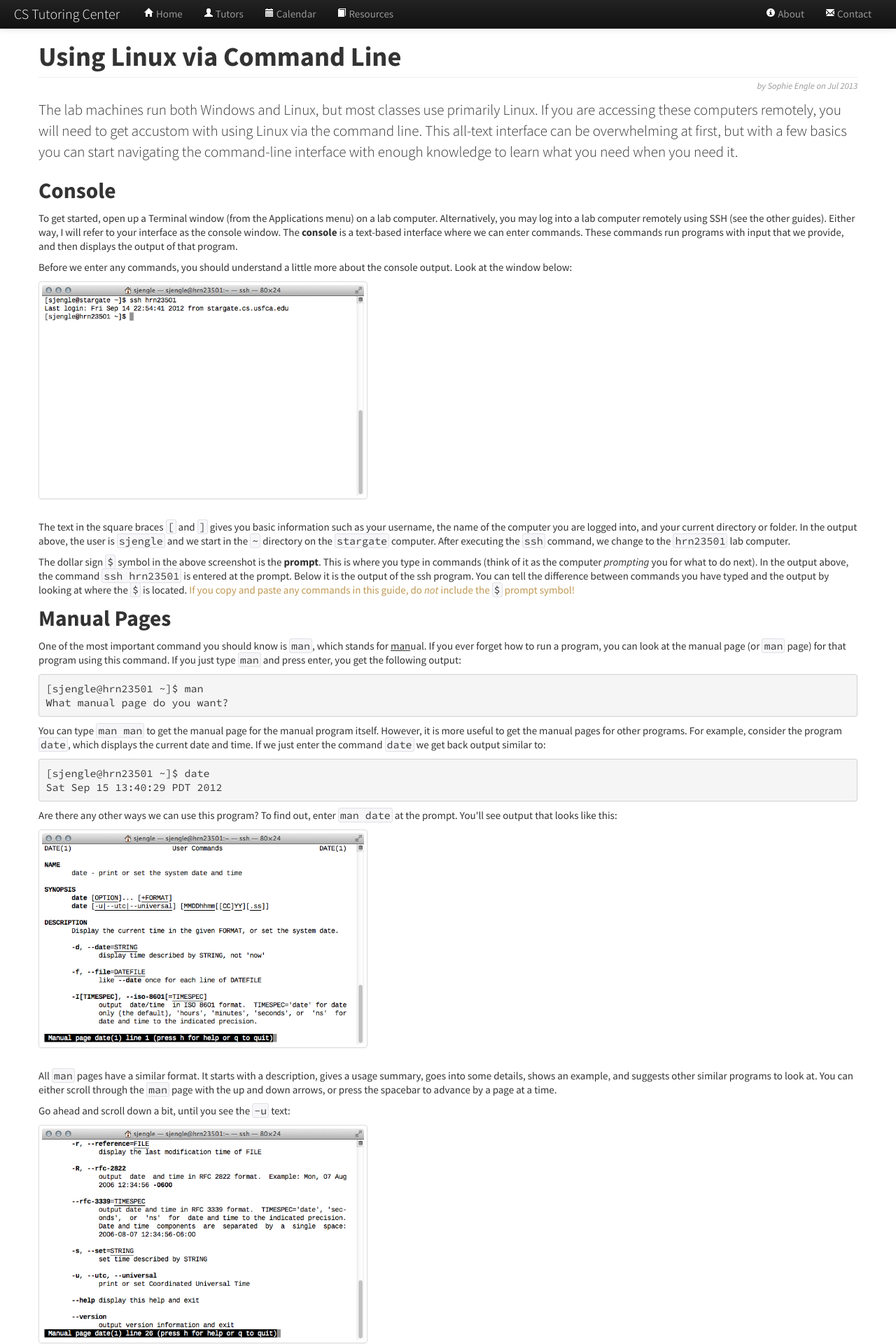
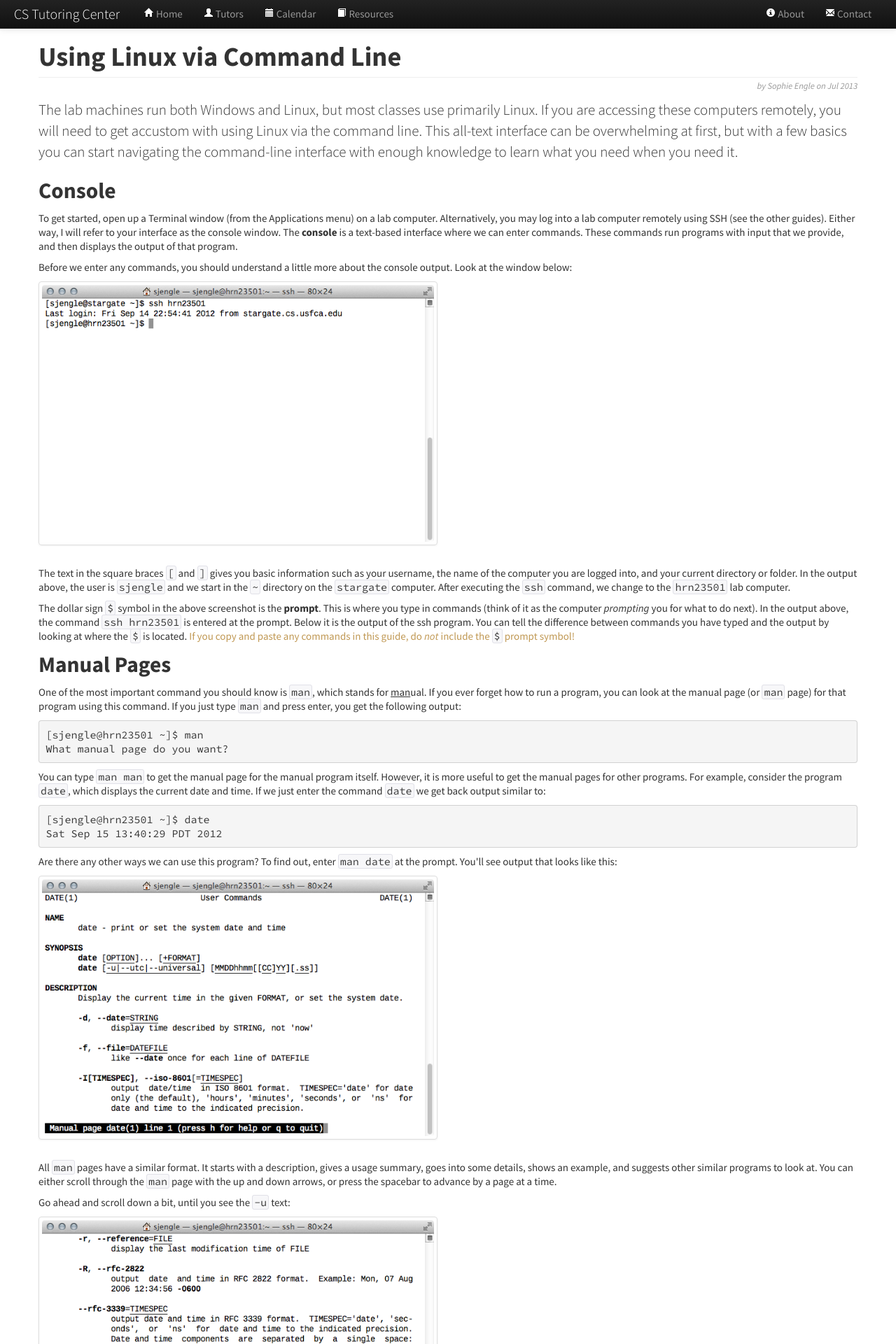
Before and after one commit to CSTutors/CSTutors.github.io, a Jekyll site: the page built from _posts/2013-07-31-using-linux-via-command-line.html, in a window 1280 px wide. Shown: the top 1920 px of the page at 70% size. Built offline with Jekyll 4.4.1, drawn with Linux system fonts in a browser that asks for light colours.

Commit message:
Updated thumbnail code and formatting.

```diff
--- a/_includes/thumbnail.html
+++ b/_includes/thumbnail.html
@@ -1,5 +1,5 @@
 <ul class="thumbnails">
-    <li class="span5">
+    <li class="span6">
         <a href="{{sites.url}}/assets/{{include.image}}" class="thumbnail">
             <img src="{{sites.url}}/assets/{{include.image}}" width="100%">
         </a>
--- a/_posts/2013-07-20-email-forwarding.html
+++ b/_posts/2013-07-20-email-forwarding.html
@@ -10,7 +10,7 @@ lead: 'Official university-related email, including the mailing lists for most C
 
 <p>If you do not want to check your <code>@dons.usfca.edu</code> email daily, you should setup email forwarding to an account you do check on a daily basis. Once you have email forwarding properly setup, all email (minus spam) sent to your <code>@dons.usfca.edu</code> email address will automatically be forwarded to your personal email address.</p>
 
-<p><img src="{{ sites.url}}/assets/email-forwarding.png" class="img-polaroid" width="500"></p>
+{% include thumbnail.html image="email-forwarding.png" %}
 
 <p>To setup email forwarding for your <code>@dons.usfca.edu</code> email, you first need to log in to <a href="https://connect.usfca.edu/">USF Connect</a> and click the "Email" icon near the top of the page. From there, you should be able to use the following guide to setup email forwarding:</p>
 
@@ -28,7 +28,7 @@ lead: 'Official university-related email, including the mailing lists for most C
 
 <p>You can send email from your <code>@dons.usfca.edu</code> email address without having to login to USF Connect. For example, in Gmail, you can select which email address to send from:</p>
 
-<p><img src="{{ sites.url}}/assets/email-sending.png" class="img-polaroid" width="500"></p>
+{% include thumbnail.html image="email-sending.png" %}
 
 <p>If you are using Gmail, you can use the following guide to send email using your <code>@dons.usfca.edu</code> address from your other account:</p>
 
--- a/_posts/2013-07-31-using-linux-via-command-line.html
+++ b/_posts/2013-07-31-using-linux-via-command-line.html
@@ -12,13 +12,7 @@ lead: 'The lab machines run both Windows and Linux, but most classes use primari
 
 <p>Before we enter any commands, you should understand a little more about the console output. Look at the window below:</p>
 
-<ul class="thumbnails">
-    <li class="span5">
-        <a href="{{ sites.url}}/assets/linux-console.png" class="thumbnail">
-            <img src="{{ sites.url}}/assets/linux-console.png" width="100%">
-        </a>
-    </li>
-</ul>
+{% include thumbnail.html image="linux-console.png" %}
 
 <p>The text in the square braces <code>[</code> and <code>]</code> gives you basic information such as your username, the name of the computer you are logged into, and your current directory or folder. In the output above, the user is <code>sjengle</code> and we start in the <code>~</code> directory on the <code>stargate</code> computer. After executing the <code>ssh</code> command, we change to the <code>hrn23501</code> lab computer.</p>
 
@@ -42,25 +36,13 @@ Sat Sep 15 13:40:29 PDT 2012
 
 <p>Are there any other ways we can use this program? To find out, enter <code>man date</code> at the prompt. You'll see output that looks like this:</p>
 
-<ul class="thumbnails">
-    <li class="span5">
-        <a href="{{ sites.url}}/assets/linux-man-date1.png" class="thumbnail">
-            <img src="{{ sites.url}}/assets/linux-man-date1.png" width="100%">
-        </a>
-    </li>
-</ul>
+{% include thumbnail.html image="linux-man-date1.png" %}
 
 <p>All <code>man</code> pages have a similar format. It starts with a description, gives a usage summary, goes into some details, shows an example, and suggests other similar programs to look at. You can either scroll through the <code>man</code> page with the up and down arrows, or press the spacebar to advance by a page at a time.</p>
 
 <p>Go ahead and scroll down a bit, until you see the <code>-u</code> text:</p>
 
-<ul class="thumbnails">
-    <li class="span5">
-        <a href="{{ sites.url}}/assets/linux-man-date2.png" class="thumbnail">
-            <img src="{{ sites.url}}/assets/linux-man-date2.png" width="100%">
-        </a>
-    </li>
-</ul>
+{% include thumbnail.html image="linux-man-date2.png" %}
 
 <p>This is a flag (also called a command-line argument or parameter) that we can pass to the <code>date</code> program to change how it outputs the date. The <code>man</code> pages will always provide a list of flags you can pass to a program to change its behavior.</p>
 
@@ -73,13 +55,7 @@ Sat Sep 15 20:40:57 UTC 2012
 
 <p>The following shows the console output after running all of the above commands:</p>
 
-<ul class="thumbnails">
-    <li class="span5">
-        <a href="{{ sites.url}}/assets/linux-console-man-date.png" class="thumbnail">
-            <img src="{{ sites.url}}/assets/linux-console-man-date.png" width="100%">
-        </a>
-    </li>
-</ul>
+{% include thumbnail.html image="linux-console-man-date.png" %}
 
 <p>Even seasoned Linux users occasionally forget the flags you can specify to a program, and rely on <code>man</code> pages to look it up.</p>
 
@@ -136,13 +112,7 @@ cs221                       google_app_engine
 
 <p>Above, you can see directories and files that were hidden before. There are several other flags you can pass to <code>ls</code> as well. For example, you can see the result of the <code>--color</code> flag in the screenshot below:</p>
 
-<ul class="thumbnails">
-    <li class="span5">
-        <a href="{{ sites.url}}/assets/linux-ls-color.png" class="thumbnail">
-            <img src="{{ sites.url}}/assets/linux-ls-color.png" width="100%">
-        </a>
-    </li>
-</ul>
+{% include thumbnail.html image="linux-ls-color.png" %}
 
 <p>We can change our current directory using the <code>cd</code> (or <u>c</u>hange <u>d</u>irectory) program. For example, enter <code>cd /home/public</code> at the prompt and notice how the text in the square brackets <code>[ ]</code> changes:</p>
 
@@ -190,25 +160,13 @@ cs110  cs212  cs326  public  web
 
 <p>There are several commands for displaying and manipulating text files. For example, you can use the <code>cat</code> command (con<u>cat</u>enate and print) if you just need to see what is in a small text file. Consider the following example:</p>
 
-<ul class="thumbnails">
-    <li class="span5">
-        <a href="{{ sites.url}}/assets/linux-cat-hello-goodbye.png" class="thumbnail">
-            <img src="{{ sites.url}}/assets/linux-cat-hello-goodbye.png" width="100%">
-        </a>
-    </li>
-</ul>
+{% include thumbnail.html image="linux-cat-hello-goodbye.png" %}
 
 <p class="muted"><i>(For the above example to work, you need to already have files <code>hello.txt</code> and <code>goodbye.txt</code> in your directory.)</i></p>
 
 <p>You can also use <code>cp</code> to make a <u>c</u>o<u>p</u>y of a file, <code>mv</code> to <u>m</u>o<u>v</u>e a file to a new location, and <code>rm</code> to <u>r</u>e<u>m</u>ove a file entirely. For example:</p>
 
-<ul class="thumbnails">
-    <li class="span5">
-        <a href="{{ sites.url}}/assets/linux-ls-cp-mv-rm.png" class="thumbnail">
-            <img src="{{ sites.url}}/assets/linux-ls-cp-mv-rm.png" width="100%">
-        </a>
-    </li>
-</ul>
+{% include thumbnail.html image="linux-ls-cp-mv-rm.png" %}
 
 <p>It can be slow and tedious to remove one file at a time. Next, we discuss how to use the wildcard symbol to speed up the process.</p>
 
@@ -251,13 +209,7 @@ books.jpg       goldengate.jpg  olivetrees.jpg  sophie.jpg
 
 <p>The entire wildcard example is below:</p>
 
-<ul class="thumbnails">
-    <li class="span5">
-        <a href="{{ sites.url}}/assets/linux-wildcards.png" class="thumbnail">
-            <img src="{{ sites.url}}/assets/linux-wildcards.png" width="100%">
-        </a>
-    </li>
-</ul>
+{% include thumbnail.html image="linux-wildcards.png" %}
 
 <p>You can try out this example yourself&mdash;my <code>web</code> directory is readable by all users. To explain precisely what this means, we need to discuss file permissions next.</p>
 
@@ -383,13 +335,7 @@ test     pts/1        Sep 15 14:34 (stargate.cs.usfca.edu)
 
 <p>However, these commands both need to know what output it should page through. You must send output to these commands using the <code>|</code> <b>pipe</b> symbol. Think of the pipe as a "send to" function, where it the output of one command is sent to another via a pipe. For example, the command <code>ls -lR /home/web/sjengle | more</code> sends the output from <code>ls -lR /home/web/sjengle</code> to the <code>more</code> command. You'll see something similar to this:</p>
 
-<ul class="thumbnails">
-    <li class="span5">
-        <a href="{{ sites.url}}/assets/linux-ls-more.png" class="thumbnail">
-            <img src="{{ sites.url}}/assets/linux-ls-more.png" width="100%">
-        </a>
-    </li>
-</ul>
+{% include thumbnail.html image="linux-ls-more.png" %}
 
 <p>Finally, the <code>diff</code> command will show you the <u>diff</u>erence between two files. For example, suppose we had <code>text1.txt</code> and <code>test2.txt</code> with the following content:</p>
 
@@ -448,45 +394,21 @@ elk        elk
 
 <p>Start by entering <code>nano hello.txt</code> at the prompt. This will open up <code>nano</code> and let you start editing a file named <code>hello.txt</code> in your current directory. You'll see a screen similar to:</p>
 
-<ul class="thumbnails">
-    <li class="span5">
-        <a href="{{ sites.url}}/assets/linux-nano1.png" class="thumbnail">
-            <img src="{{ sites.url}}/assets/linux-nano1.png" width="100%">
-        </a>
-    </li>
-</ul>
+{% include thumbnail.html image="linux-nano1.png" %}
 
 <p>You can immediately start typing text. (In the image above, we have already started adding some basic text.) At the top middle of your screen you will see the filename <code>hello.txt</code> and at the bottom of the screen you will see several commands. The <code>^</code> indicates you should press the <code>Control</code> key plus the letter specified.</p>
 
 <p>For example, to save our file, press <code>Control</code> and <code>O</code> (that is the letter <code>O</code>, and not the number <code>0</code>) at the same time to execute the <code>WriteOut</code> command. You will be prompted for the filename in case you want to change it:</p>
 
-<ul class="thumbnails">
-    <li class="span5">
-        <a href="{{ sites.url}}/assets/linux-nano2.png" class="thumbnail">
-            <img src="{{ sites.url}}/assets/linux-nano2.png" width="100%">
-        </a>
-    </li>
-</ul>
+{% include thumbnail.html image="linux-nano2.png" %}
 
 <p>Press enter. You'll see how many lines <code>nano</code> wrote to the file near the bottom middle of the screen:</p>
 
-<ul class="thumbnails">
-    <li class="span5">
-        <a href="{{ sites.url}}/assets/linux-nano3.png" class="thumbnail">
-            <img src="{{ sites.url}}/assets/linux-nano3.png" width="100%">
-        </a>
-    </li>
-</ul>
+{% include thumbnail.html image="linux-nano3.png" %}
 
 <p>To exit, press <code>Control</code> and <code>X</code> at the same time. This will take you back to the prompt. You can verify the contents of your file with the <code>cat</code> command:</p>
 
-<ul class="thumbnails">
-    <li class="span5">
-        <a href="{{ sites.url}}/assets/linux-nano4.png" class="thumbnail">
-            <img src="{{ sites.url}}/assets/linux-nano4.png" width="100%">
-        </a>
-    </li>
-</ul>
+{% include thumbnail.html image="linux-nano4.png" %}
 
 <p>If you plan to do a lot of text editing remotely, I suggest you spend the time getting familiar with <code>emacs</code> or <code>vim</code>. Otherwise, you can transfer your files over to the lab computers (see other <a href="/resources">resources</a>), and work on the files primarily on your home computer.</p>
 
```
Also changed, not shown: _posts/2013-07-20-logging-in-remotely.html (+8 -56 lines), _posts/2013-07-21-transferring-files.html (+4 -28 lines), 5 other files.
